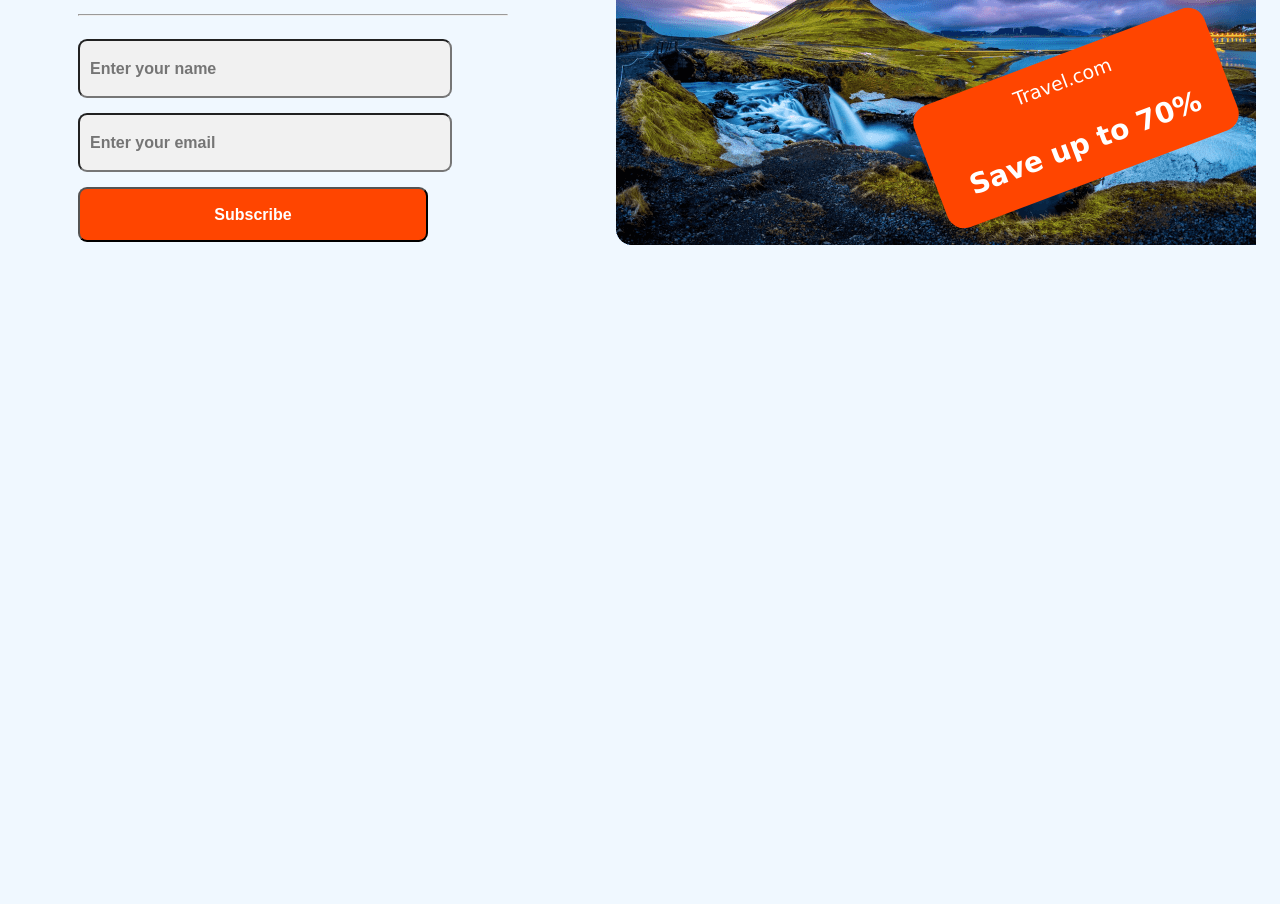
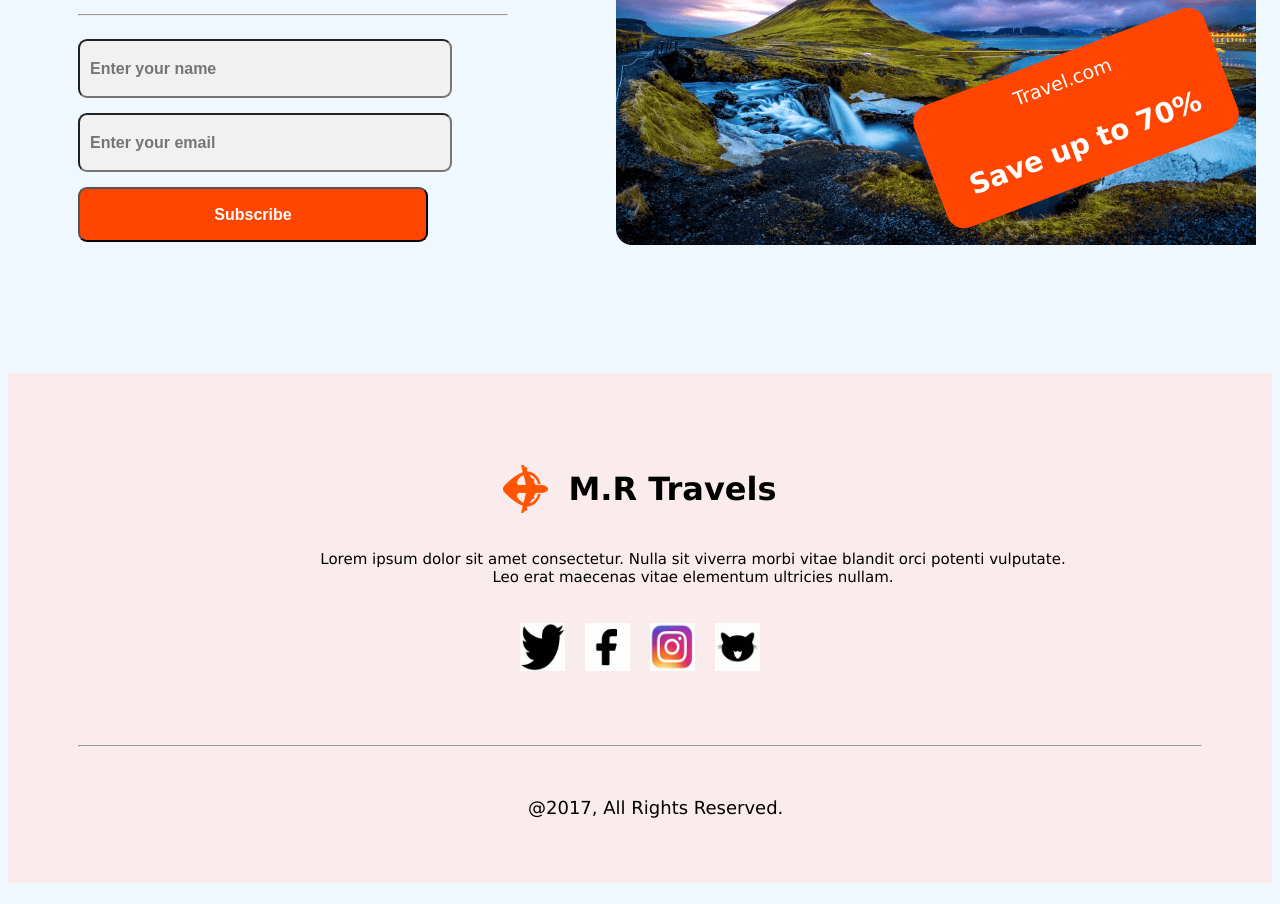
Before and after one commit to mahabuburrifat/b9a2-assignment-2-repo, a plain HTML site: page html code/index.html in a window 1280 px wide. Shown: the part 6296-7200 px from the top of the page. Before the commit the page ends 6677 px from the top, so only its background shows below. Drawn offline with Linux system fonts and the light colour scheme.

Commit message:
added footer

```diff
--- a/html code/index.html
+++ b/html code/index.html
@@ -412,6 +412,56 @@
         font-size: 28px;
         font-weight: 800;
      }
+    /* footer section style */
+
+     .footer-title{
+        background-color: rgb(250, 235, 237);
+        height: 510px;
+        width: 100%;
+     }
+
+    .footer-heading{
+        display: flex;
+        gap: 20px;
+        justify-content: center;
+    }
+    .footer-heading img{
+        width: 45px;
+        height: 48px;
+        margin-top: 22px;
+    }
+
+    .footer-heading p{
+        color: gray;
+        text-align: center;
+        font-size: 16px;
+        font-weight: 500;
+    }
+
+    .footer-body{
+        padding: 70px;
+    }
+    .footer-body hr{
+        margin-top: 70px;
+    }
+    .footer-body .footer-paragraph{
+        margin-top: 50px;
+    }
+    .footer-body .paragraph1{
+        text-align: center;
+        width: 750px;
+        font-size: 15px;
+        font-weight: 500;
+        margin-left: 240px;
+    }
+    .footer-body .finish{
+        color: black;
+        font-size: 18px;
+        font-weight: 400;
+        text-align: center;
+        margin-left: 450px;
+    }
+    /* media device style*/
 
 
 
@@ -636,7 +686,7 @@
                     </section>
                     <section class="video">
                         <div>
-                            <video controls src="/B9A2-Hero-Travel-main/Images/Group 40089.png">video</video>
+                        <video controls src="/B9A2-Hero-Travel-main/Images/Group 40089.png">video</video>
                         </div>
                     </section>
                 </article>
@@ -670,13 +720,38 @@
         </article>
     </main>
 
-    <footer>
-        <header>
-            <nav>
+    <footer class="footer-title">
+        <header class="footer-body">
+            <nav class="footer-heading">
                 <div>
-
+                    <img src="/B9A2-Hero-Travel-main/Images/Group 40071 (2).png" alt="">
+                </div>
+                <div>
+                    <h1>M.R <span class="title">Travels</span></h1>
                 </div>
             </nav>
+            <div>
+                <p class="paragraph1">Lorem ipsum dolor sit amet consectetur. Nulla sit viverra morbi vitae blandit orci potenti vulputate. Leo erat maecenas vitae elementum ultricies nullam. </p>
+            </div>
+
+            <nav class="footer-heading">
+                <div>
+                    <img src="/image icon/th (3).jpeg" alt="">
+                </div>
+                <div>
+                    <img src="/image icon/th (4).jpeg" alt="">
+                </div>
+                <div>
+                    <img src="/image icon/th (5).jpeg" alt="">
+                </div>
+                <div>
+                    <img src="/image icon/th (7).jpeg" alt="">
+                </div>
+            </nav>
+            <hr>
+            <p class="footer-paragraph">
+                <small class="finish"> @2017, All Rights Reserved.</small>
+            </p>
         </header>
     </footer>
 </body>
```
Also changed, not shown: image icon/th (2).jpeg (added), image icon/th (3).jpeg (added), image icon/th (4).jpeg (added), image icon/th (5).jpeg (added), image icon/th (6).jpeg (added), image icon/th (7).jpeg (added), 2 other files.
